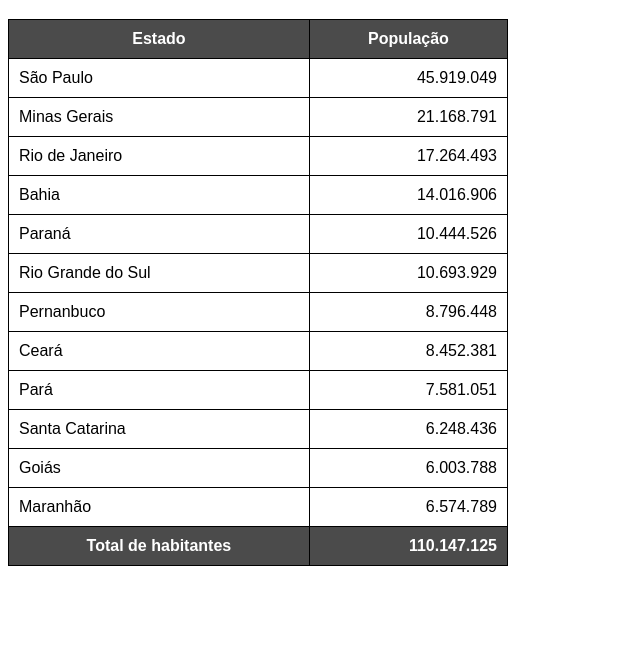
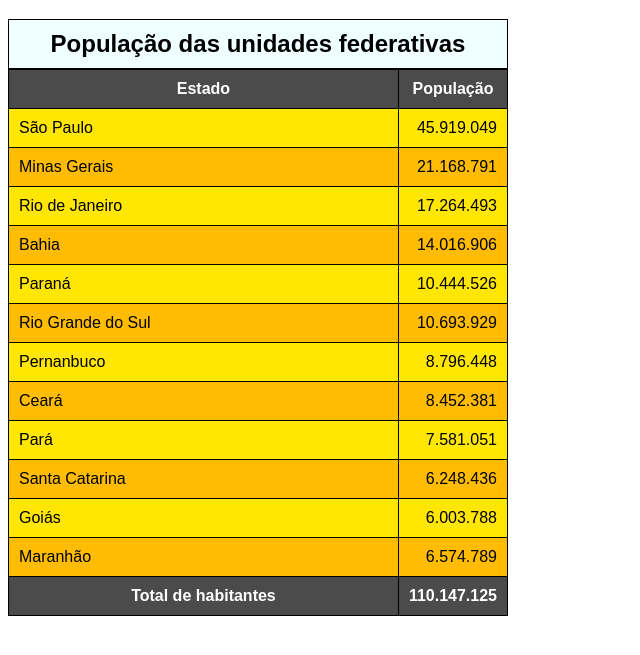
Before and after one commit to andre-pati/HTML-CSS, a plain HTML site: page exercícios/ex025 tabelas/tabela002.html in a window 1280 px wide. Shown: the part 61-716 px from the top of the page, without its empty margins (0-640 px from the left). Drawn offline with Linux system fonts and the light colour scheme.

Commit message:
efeito zebrado

```diff
--- a/exercícios/ex025 tabelas/tabela002.html
+++ b/exercícios/ex025 tabelas/tabela002.html
@@ -17,10 +17,24 @@
             border: 1px solid black;
             padding: 10px;
         }
+        caption{
+            font-size: 1.5em;
+            font-weight: bold;
+            padding: 10px;
+            background-color: azure;
+            border: 1px solid black;
+        }
         thead, tfoot{
             background-color: rgb(75, 75, 75);
             color: white;
         }
+        tbody > tr:nth-child(odd){
+            background-color: rgb(255, 230, 3);
+        }
+        tbody > tr:nth-child(even){
+            background-color: rgb(255, 188, 3);
+        }
+        /*posso usar odd- impar ou even - par ou ainda 2n para pular de dois em dois ou mais se necessário trocar o 2 por outro valor qualquer*/
         td.num{
             text-align: right;
         }
@@ -29,6 +43,7 @@
 <body>
     <!--
         Anatomia para tabelas grandes:
+        Caption
         Table
             Thead
                 TR, TD,TH
@@ -40,10 +55,11 @@
     -->
     <h1>Uso de tabelas grandes</h1>
     <table>
+        <caption>População das unidades federativas</caption>
         <thead>
             <tr>
-                <th>Estado</th>
-                <th>População</th>
+                <th scope="col">Estado</th>
+                <th scope="col" style="width: 50px;">População</th>
             </tr>
         </thead>
         <tbody>
@@ -98,7 +114,7 @@
         </tbody>
         <tfoot>
             <tr>
-                <th>Total de habitantes</th>
+                <th scope="row">Total de habitantes</th>
                 <td class="num"><strong>110.147.125</strong></td>
             </tr>
         </tfoot>
```
